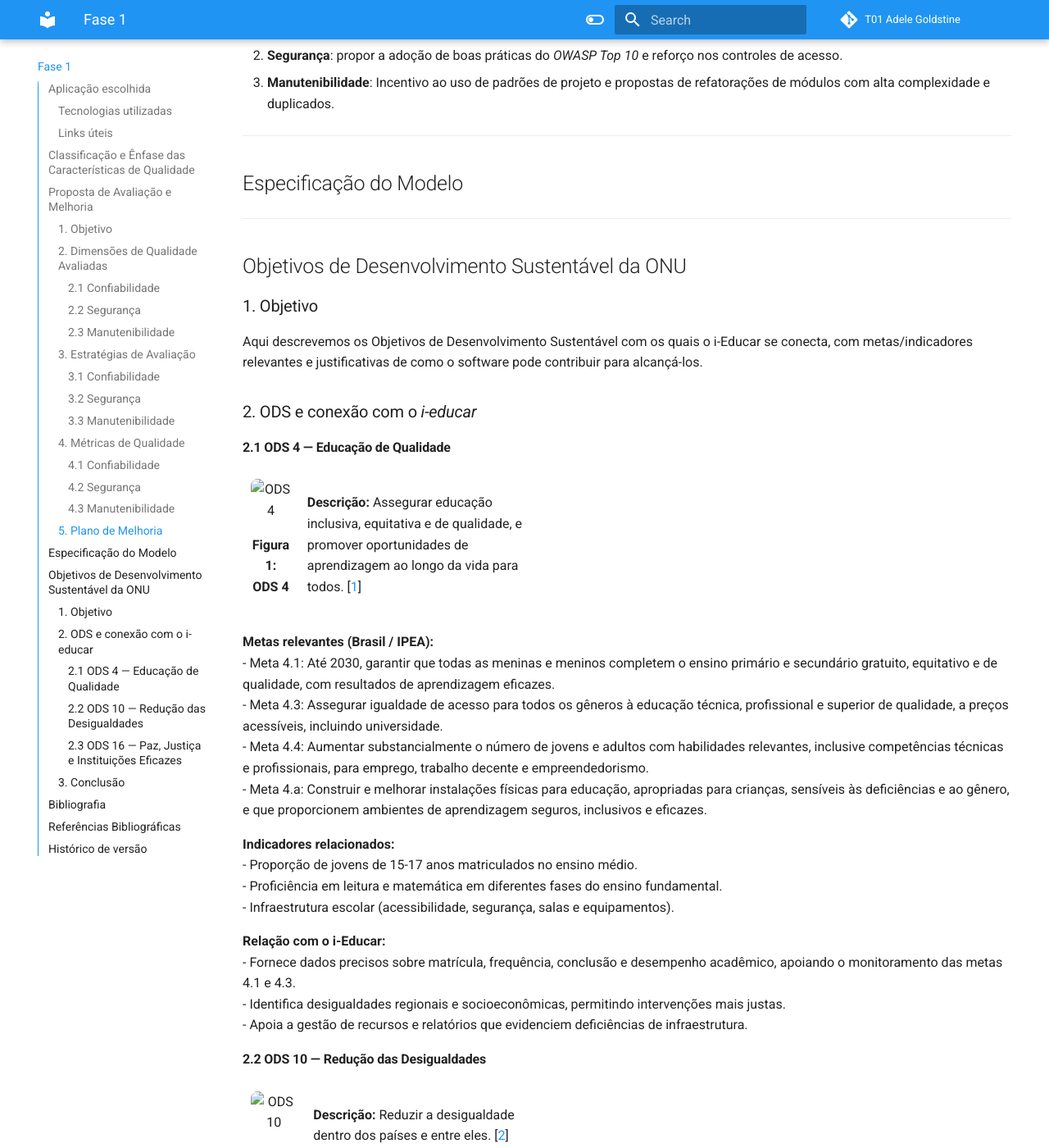
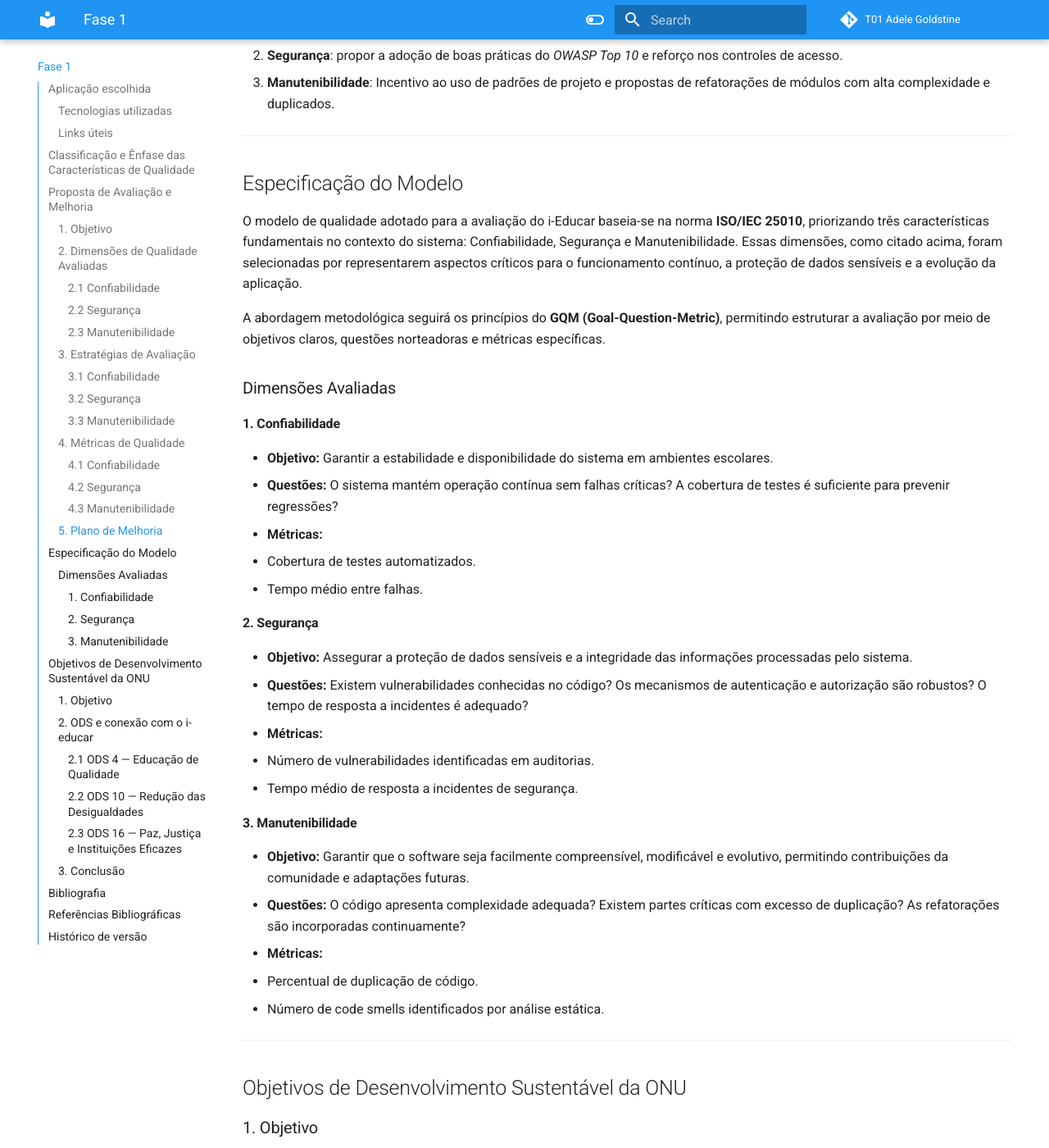
Before and after one commit to FCTE-Qualidade-de-Software-1/2025-2_T01_ADELE-GOLDSTINE, an MkDocs documentation site: the page built from docs/fase_1/processo_avaliacao.md, in a window 1280 px wide and 1400 px high, scrolled down 3468 px. Shown: the whole window at 82% size. Built offline with MkDocs 1.6.1 and Material for MkDocs 9.7.7, drawn with Linux system fonts in a browser that asks for light colours; comment, search, counter and statistics services are not loaded.

Commit message:
Adiciona espcificação do modelo de qualidade

```diff
--- a/docs/fase_1/processo_avaliacao.md
+++ b/docs/fase_1/processo_avaliacao.md
@@ -105,6 +105,33 @@
 
 
 ## Especificação do Modelo
+
+O modelo de qualidade adotado para a avaliação do i-Educar baseia-se na norma **ISO/IEC 25010**, priorizando três características fundamentais no contexto do sistema: Confiabilidade, Segurança e Manutenibilidade. Essas dimensões, como citado acima, foram selecionadas por representarem aspectos críticos para o funcionamento contínuo, a proteção de dados sensíveis e a evolução da aplicação.
+
+A abordagem metodológica seguirá os princípios do **GQM (Goal-Question-Metric)**, permitindo estruturar a avaliação por meio de objetivos claros, questões norteadoras e métricas específicas.
+
+### Dimensões Avaliadas
+
+#### 1. Confiabilidade
+- **Objetivo:** Garantir a estabilidade e disponibilidade do sistema em ambientes escolares.
+- **Questões:** O sistema mantém operação contínua sem falhas críticas? A cobertura de testes é suficiente para prevenir regressões?
+- **Métricas:**
+  - Cobertura de testes automatizados.
+  - Tempo médio entre falhas.
+
+#### 2. Segurança
+- **Objetivo:** Assegurar a proteção de dados sensíveis e a integridade das informações processadas pelo sistema.
+- **Questões:** Existem vulnerabilidades conhecidas no código? Os mecanismos de autenticação e autorização são robustos? O tempo de resposta a incidentes é adequado?
+- **Métricas:**
+  - Número de vulnerabilidades identificadas em auditorias.
+  - Tempo médio de resposta a incidentes de segurança.
+
+#### 3. Manutenibilidade
+- **Objetivo:** Garantir que o software seja facilmente compreensível, modificável e evolutivo, permitindo contribuições da comunidade e adaptações futuras.
+- **Questões:** O código apresenta complexidade adequada? Existem partes críticas com excesso de duplicação? As refatorações são incorporadas continuamente?
+- **Métricas:**
+  - Percentual de duplicação de código.
+  - Número de code smells identificados por análise estática.
 
 
 ---
```
